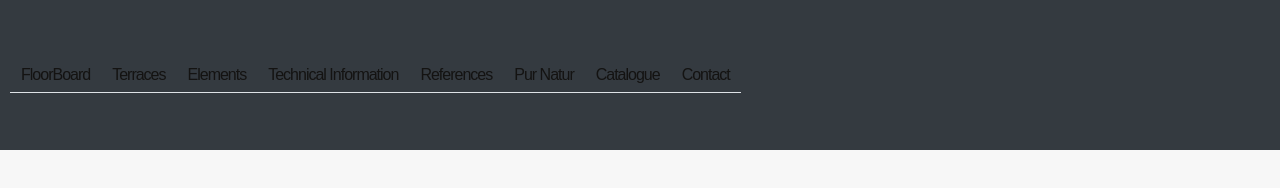
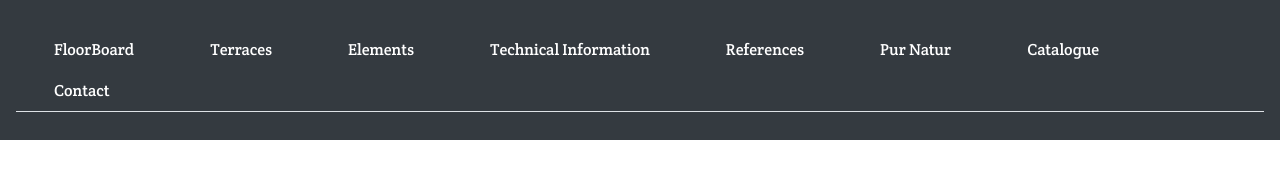
Before and after one commit to aroranamita09/Team2Swift, a plain HTML site: page index.html in a window 1280 px wide. Drawn offline with Linux system fonts and the light colour scheme; a web font is replaced by a local one.

Commit message:
complete nav

```diff
--- a/css/landingStyle.css
+++ b/css/landingStyle.css
@@ -1,11 +1,19 @@
 .navbar{
-    height:150px;
+    height:140px;
     color:white;
 }
-.header-contacts p {
-    font-size: 1.2rem;
-    line-height: 30px;
+
+.nav-item a{
+    color:white;
+    font-family: 'Crete Round', serif;
+    padding-left: 37px;
+    padding-right: 37px;
 }
-.row-desktop{
-    color:white;
+
+#main-header{
+    position:fixed;
 }
+
+body{
+
+}
--- a/index.html
+++ b/index.html
@@ -8,19 +8,25 @@
     <meta name="generator" content="Contao Open Source CMS">
     <meta name="viewport" content="width=device-width, initial-scale=1.0, maximum-scale=3.0, user-scalable=1, user-scalable=yes">
     <!-- <link rel="stylesheet" type="text/css" href="CSS/app.css">-->
+
+
     <!--Bootstrap css-->
     <link rel="stylesheet" href="bootstrap/bootstrap.min.css">
+
      <!--Linking my own css-->
      <link rel="stylesheet" type="text/css" href="css/landingStyle.css">
+
     <!--linking additional css-->
-    <link rel="stylesheet" type="text/css" href="css/app.css">
+    <!--<link rel="stylesheet" type="text/css" href="css/app.css">-->
+    <!--google font-->
+    <link href="https://fonts.googleapis.com/css?family=Crete+Round" rel="stylesheet">
 
 </head>
 
 <body>
     <header id="main-header">
-        <div class="header-block is-fixed">
-            <div class="header-top">
+        <div class="header-block">
+            <!--<div class="header-top">
             <div class="container">
                 <div class="row row-desktop">
                     <div class="ce_text header-contacts col col-xs-12 col-sm-4 hidden-xs block">
@@ -30,7 +36,9 @@
                     <div class="clear"></div>
                 </div>
             </div>
-        </div>
+        </div>-->
+            <div class="header-bottom">
+                <div class="container">
                     <nav class="navbar fixed-top navbar-expand-lg navbar-dark bg-dark">
                         <button class="navbar-toggler" type="button" data-toggle="collapse" data-target="#navbarSupportedContent"
                             aria-controls="navbarSupportedContent" aria-expanded="false" aria-label="Toggle navigation">
@@ -66,6 +74,10 @@
                             </ul>
                         </div>
                     </nav>
+
+                </div>
+            </div>
+        </div>
     </header>
 </body>
 
```
Also changed, not shown: images/images_pratima/home6.jpg (added). Lines whose indentation alone changed are shown as unchanged.
